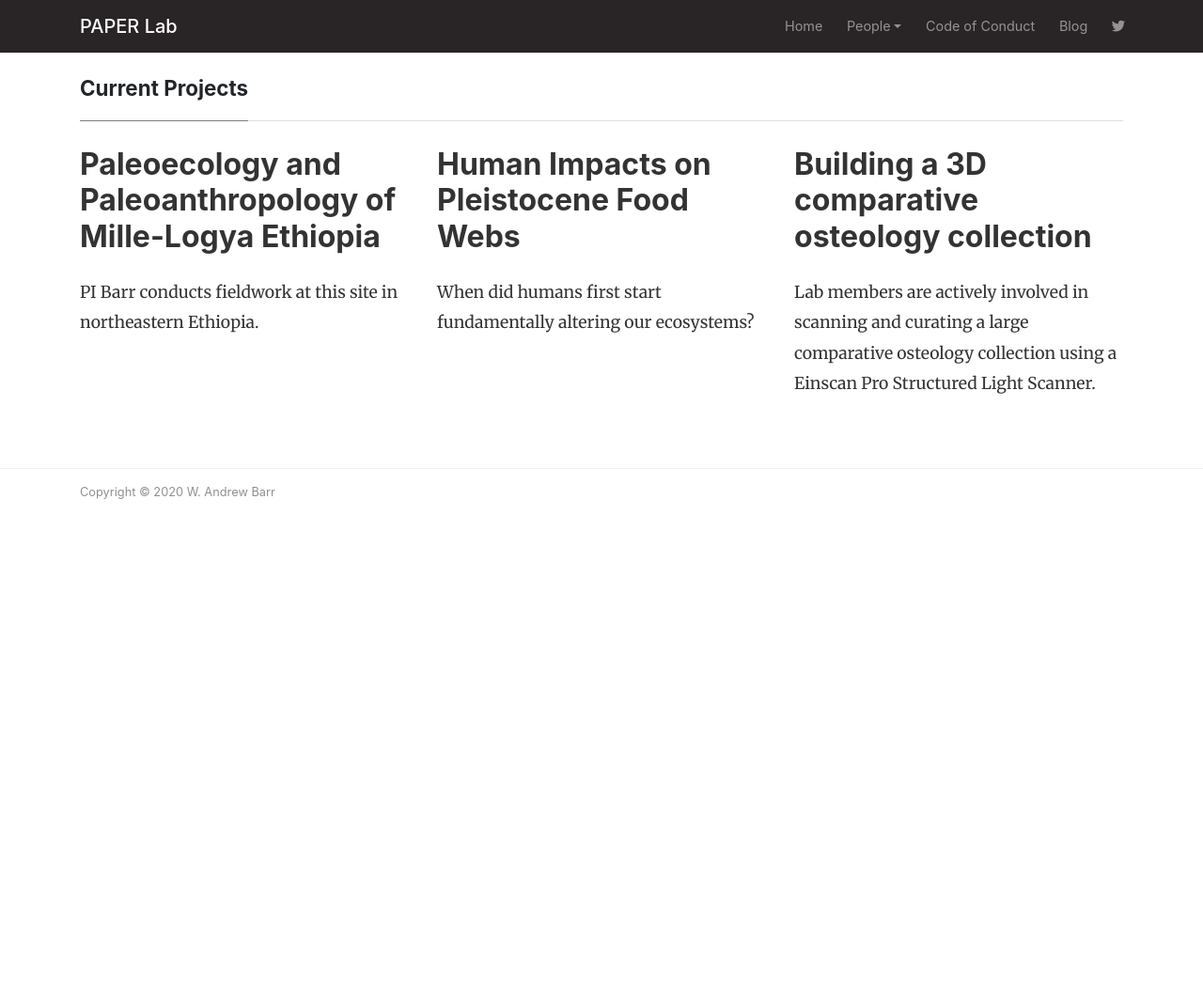
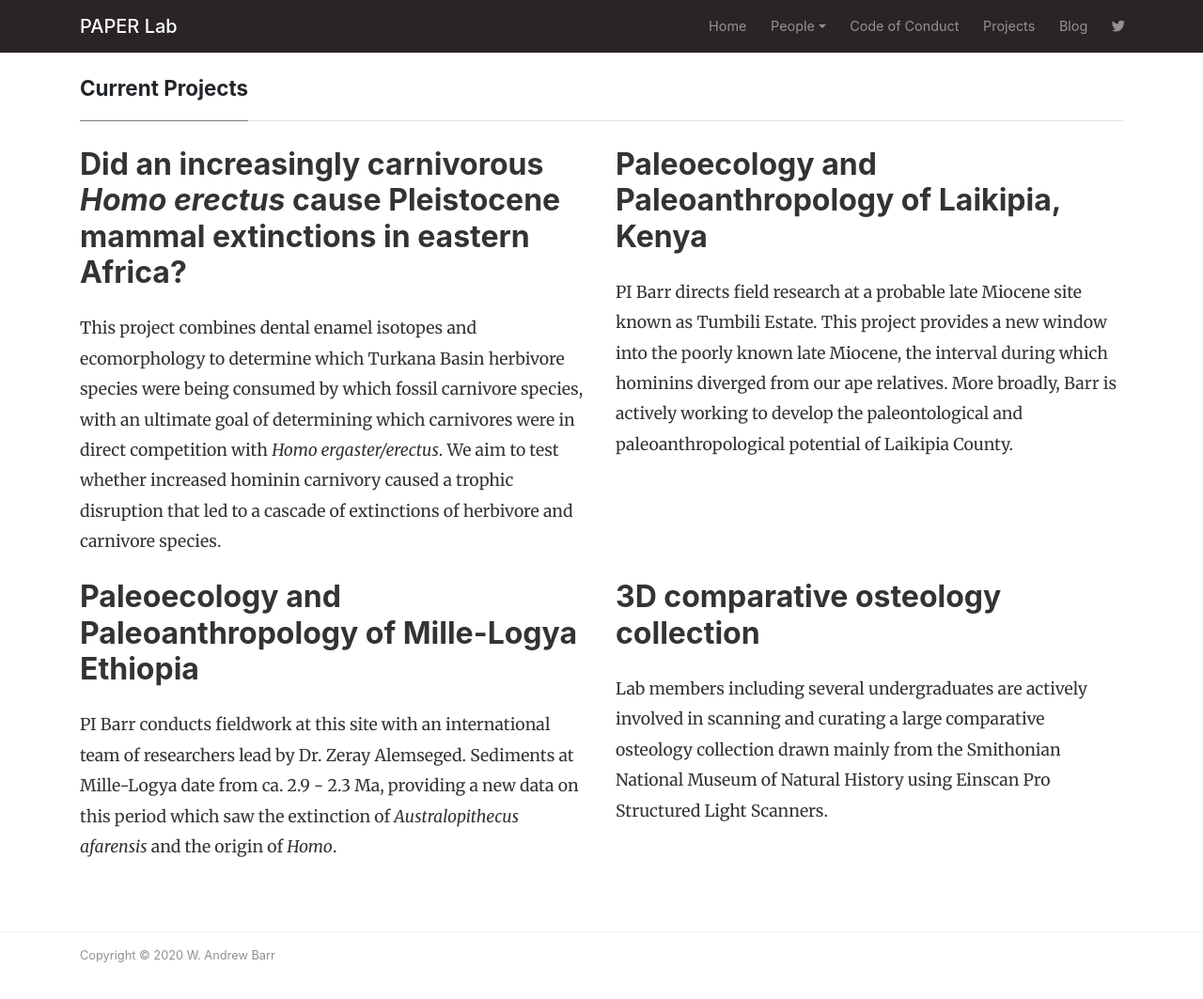
Before and after one commit to wabarr/PAPER, a Jekyll site: the page built from projects.md, in a window 1280 px wide and 1100 px high. Shown: the top 1063 px of the window at 94% size. Built offline with Jekyll 4.4.1, drawn with Linux system fonts in a browser that asks for light colours; nearby versions of some CDN libraries; comment, search, counter and statistics services are not loaded.

Commit message:
lots of changes

```diff
--- a/_data/projects.yml
+++ b/_data/projects.yml
@@ -1,7 +1,9 @@
 ---
+- name: Did an increasingly carnivorous <em>Homo erectus</em> cause Pleistocene mammal extinctions in eastern Africa?
+  description: This project combines dental enamel isotopes and ecomorphology to determine which Turkana Basin herbivore species were being consumed by which fossil carnivore species, with an ultimate goal of determining which carnivores were in direct competition with <em>Homo ergaster/erectus</em>.  We aim to test whether increased hominin carnivory caused a trophic disruption that led to a cascade of extinctions of herbivore and carnivore species.
+- name: Paleoecology and Paleoanthropology of Laikipia, Kenya
+  description: PI Barr directs field research at a probable late Miocene site known as Tumbili Estate. This project provides a new window into the poorly known late Miocene, the interval during which hominins diverged from our ape relatives.  More broadly, Barr is actively working to develop the paleontological and paleoanthropological potential of Laikipia County.
 - name: Paleoecology and Paleoanthropology of Mille-Logya Ethiopia
-  description: PI Barr conducts fieldwork at this site in northeastern Ethiopia.
-- name: Human Impacts on Pleistocene Food Webs
-  description: When did humans first start fundamentally altering our ecosystems?
-- name: Building a 3D comparative osteology collection
-  description: Lab members are actively involved in scanning and curating a large comparative osteology collection using a Einscan Pro Structured Light Scanner.
+  description: PI Barr conducts fieldwork at this site with an international team of researchers lead by Dr. Zeray Alemseged. Sediments at Mille-Logya date from ca. 2.9 - 2.3 Ma, providing a new data on this period which saw the extinction of <em>Australopithecus afarensis</em> and the origin of <em>Homo</em>.
+- name: 3D comparative osteology collection
+  description: Lab members including several undergraduates are actively involved in scanning and curating a large comparative osteology collection drawn mainly from the Smithonian National Museum of Natural History using Einscan Pro Structured Light Scanners.
--- a/_includes/navmenu.html
+++ b/_includes/navmenu.html
@@ -21,11 +21,11 @@
        <li class="nav-item">
        <a class="nav-link" href="{{site.baseurl}}/code-of-conduct/">Code of Conduct</a>
        </li>
-       {% comment %}
+
        <li class="nav-item">
-       <a class="nav-link" href="{{site.baseurl}}/publications/">Publications</a>
+       <a class="nav-link" href="{{site.baseurl}}/projects/">Projects</a>
        </li>
-       {% endcomment %}
+
        <li class="nav-item">
        <a class="nav-link" href="{{site.baseurl}}/blog/">Blog</a>
        </li>
--- a/andrew-barr.md
+++ b/andrew-barr.md
@@ -1,6 +1,6 @@
 ---
 layout: page
-title: Principal Investigator
+title: W. Andrew Barr
 ---
 
 {% assign query = site.people | where: "family_name", "Barr" %}
@@ -9,19 +9,16 @@ title: Principal Investigator
 {% capture display_name %}{{person.first_name}} {{person.family_name}}{% endcapture %}
 <div class="row">
 <div class="col-xs-12 col-md-6">
-    <h2>{{display_name}}</h2>
-    <p><i class="fas fa-envelope" style="padding-right:6px"></i>wabarr@email.gwu.edu</p>
-    <p>I am a paleoanthropologist and paleoecologist studying the environmental context of early human evolution.</p>
+	<img class="img-fluid rounded-circle" src="{{site.baseurl}}/{{person.headshot}}" alt='{{display_name}}'>
+
+    <p style='padding-top:15px'>I am a paleoanthropologist and paleoecologist studying the environmental context of early human evolution.</p>
 
     <p>Global climate change is often framed as a major driver of human adaptation and evolution. However, despite much theorizing, we have surprisingly limited direct evidence of the impact of global climate on evolutionary events such as the origin of <i>Homo</i> and the split between the hominin and panin lineages. I conduct fieldwork and apply quantitative analytical methods in the lab aimed at filling these knowledge gaps.</p>
 
-    <p>Currently I am exploring a new  late Miocene field site in Laikipia, Kenya, which is unique because of its geographic position outside the Great Rift Valley. I also have an active fieldwork program at Koobi Fora (Turkana Basin, Kenya) and in the Afar Region of Ethiopia (Mille-Logya). In the lab I use 3D scanning and principles of ecological functional morphology to understand the locomotor and dietary adaptations of the fauna I recover in the course of my fieldwork.</p>
+	<p>The <a href="/projects/">projects page</a> provides more detail on currently active projects in the PAPER lab. </p>
+	<p><i class="fas fa-envelope" style="padding-right:6px"></i>wabarr@email.gwu.edu</p>
 </div>
 
-<div class="col-xs-12 col-md-6">
-	<img class="img-fluid rounded-circle" src="{{site.baseurl}}/{{person.headshot}}" alt='{{display_name}}'>
-
-</div>
 
 <div class="col-xs-12 col-md-6">
 	<a href="{{site.CVlink}}">Download CV as PDF</a><br>
--- a/projects.md
+++ b/projects.md
@@ -6,7 +6,7 @@ layout: page
 <div class="row">
 
 		{% for project in site.data.projects %}
-		<div class="col-xs-12 col-md-6 col-lg-4">
+		<div class="col-xs-12 col-md-6 ">
 			<h2>{{project.name}}</h2>
 			<p>{{project.description}}</p>
 		</div>
```
Also changed, not shown: _people/jane-meiter.md (+2 -0 lines), _people/paulette-ma.md (+2 -0 lines).
